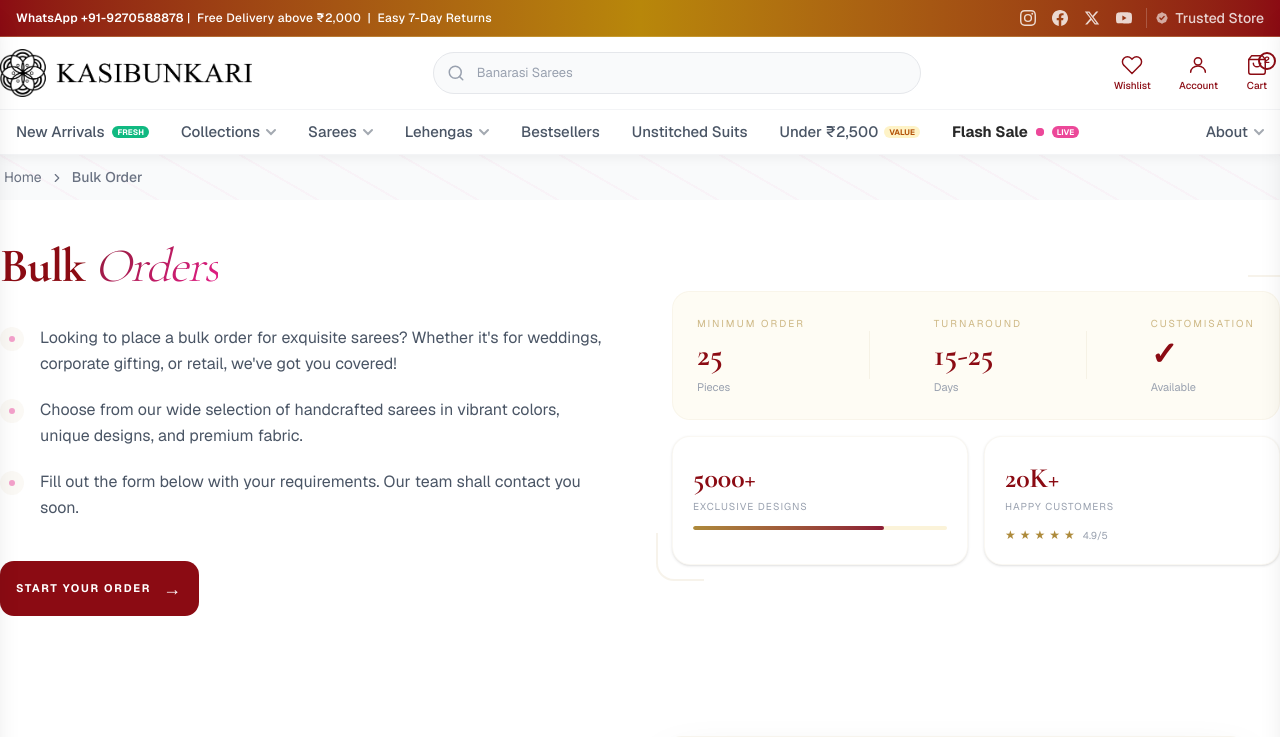
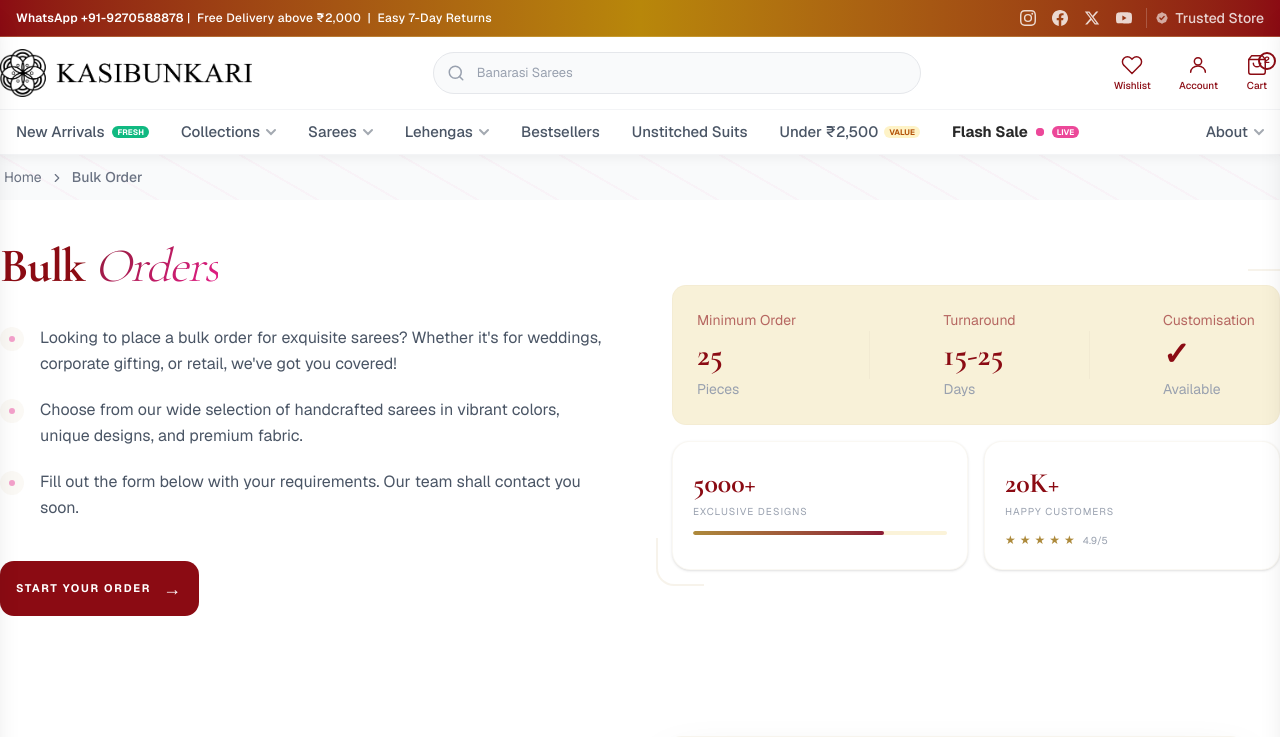
Before and after one commit to rahulkumar-9997/kashi-bunkari, a Next.js app: page /bulk-order in a window 1280 px wide. Shown: the top 737 px of the page. Built offline with nearby package versions, Linux system fonts and the light colour scheme.

Commit message:
bulk order

```diff
--- a/src/app/bulk-order/BulkOrderPage.tsx
+++ b/src/app/bulk-order/BulkOrderPage.tsx
@@ -128,41 +128,40 @@
                     </div>
                     <div className="relative">
                         <div className="grid grid-cols-2 gap-4">
-                            {/* Top Left - Large Number */}
-                            <div className="col-span-2 bg-[#FBF3D9]/30 rounded-2xl p-6 border border-[#E4D9C4]/20">
+                            <div className="col-span-2 bg-champagne/30 rounded-xl p-6 border border-[#E4D9C4]/20">
                                 <div className="flex items-center justify-between">
                                     <div>
-                                <p className="font-sans text-[10px] uppercase tracking-[0.2em] text-[#AD8A3B]/60">
+                                        <p className="font-sans text-[14px] text-maroon/60">
                                             Minimum Order
                                         </p>
                                         <p className="font-serif text-[32px] font-bold text-maroon">
                                             25
                                         </p>
-                                <p className="font-sans text-[11px] text-gray-400">
+                                        <p className="font-sans text-[14px] text-gray-400">
                                             Pieces
                                         </p>
                                     </div>
                                     <div className="w-px h-12 bg-[#E4D9C4]/30" />
                                     <div>
-                                <p className="font-sans text-[10px] uppercase tracking-[0.2em] text-[#AD8A3B]/60">
+                                        <p className="font-sans text-[14px] text-maroon/60">
                                             Turnaround
                                         </p>
                                         <p className="font-serif text-[32px] font-bold text-maroon">
                                             15-25
                                         </p>
-                                <p className="font-sans text-[11px] text-gray-400">
+                                        <p className="font-sans text-[14px] text-gray-400">
                                             Days
                                         </p>
                                     </div>
                                     <div className="w-px h-12 bg-[#E4D9C4]/30" />
                                     <div>
-                                <p className="font-sans text-[10px] uppercase tracking-[0.2em] text-[#AD8A3B]/60">
+                                        <p className="font-sans text-[14px] text-maroon/60">
                                             Customisation
                                         </p>
                                         <p className="font-serif text-[32px] font-bold text-maroon">
                                             ✓
                                         </p>
-                                <p className="font-sans text-[11px] text-gray-400">
+                                        <p className="font-sans text-[14px] text-gray-400">
                                             Available
                                         </p>
                                     </div>
```
Lines whose indentation alone changed are shown as unchanged.
